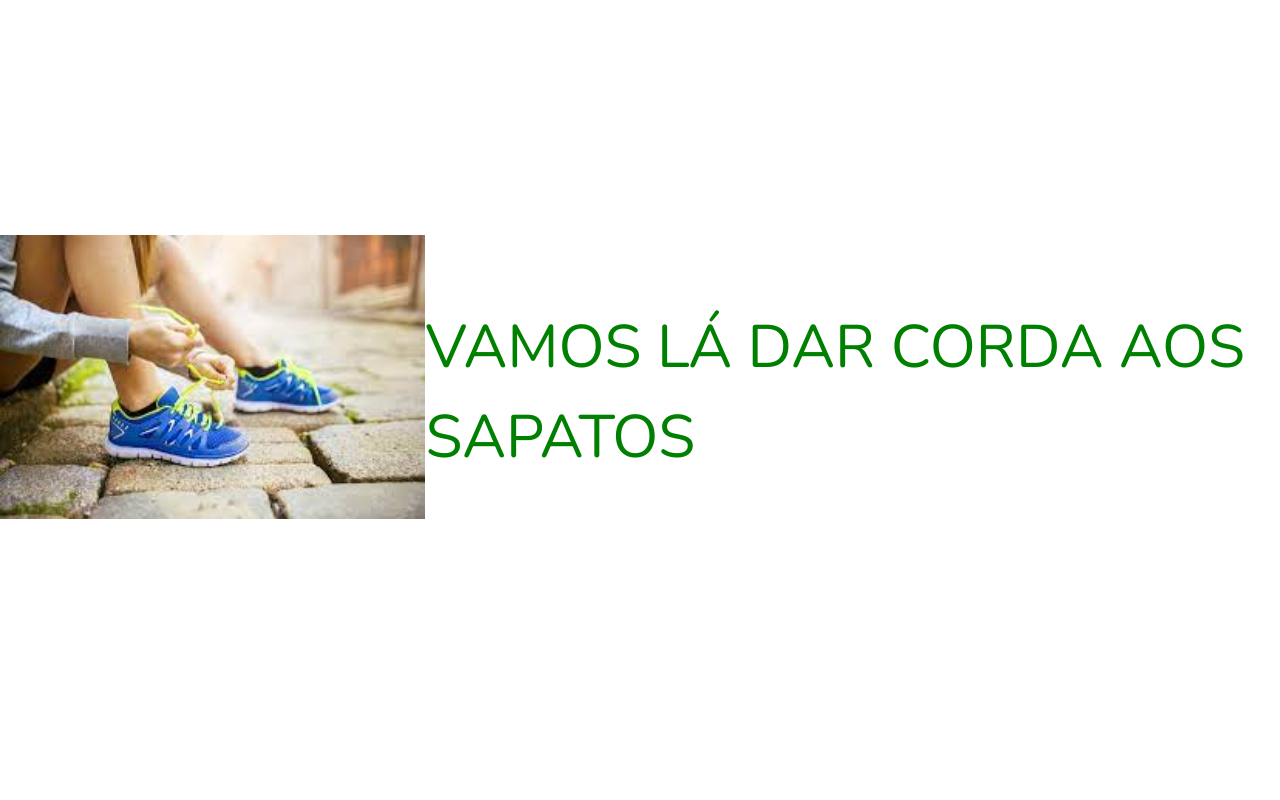
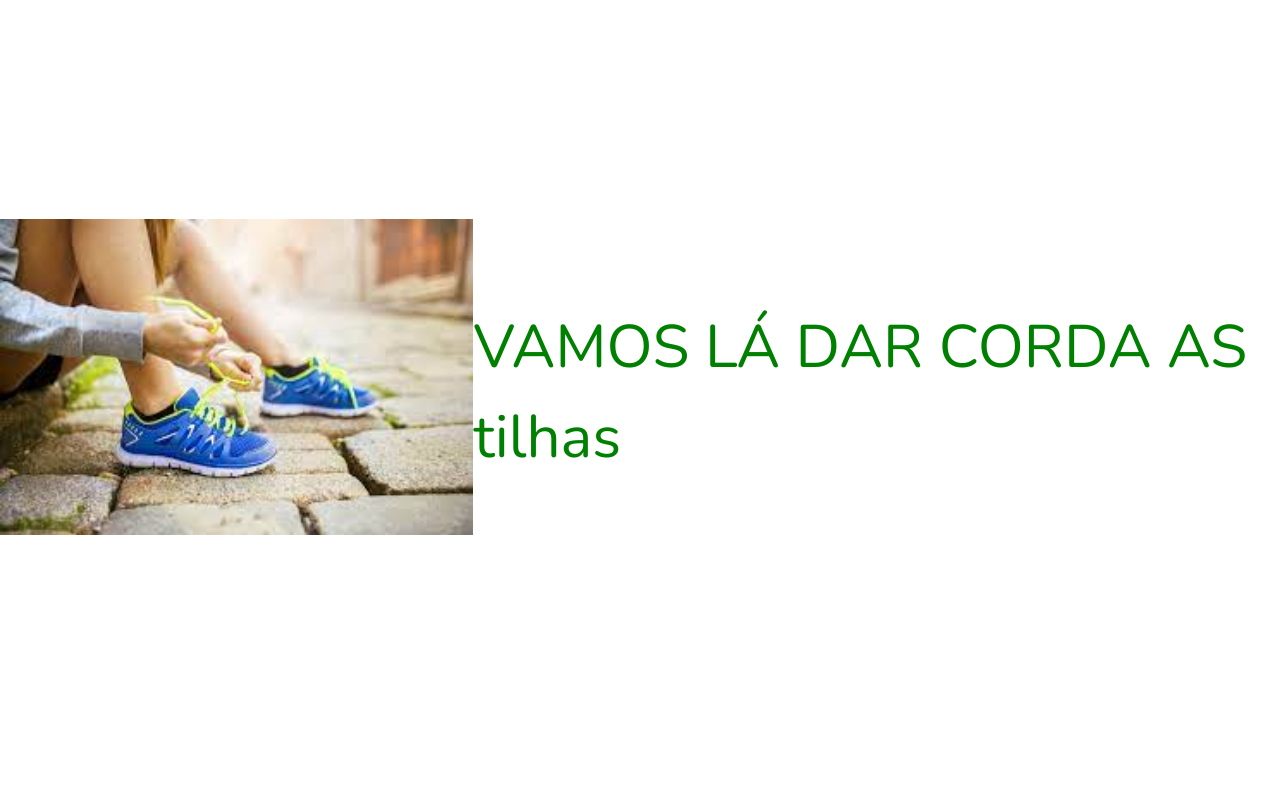
Before and after one commit to helviovn/Projeto_ER, a Laravel app: page / in a window 1280 px wide. Run offline with Laravel 8, Linux system fonts and the light colour scheme.

Commit message:
mudei de sapatos para tilhas

```diff
--- a/resources/views/welcome.blade.php
+++ b/resources/views/welcome.blade.php
@@ -28,7 +28,7 @@
             <img class="d-block mx-auto mb-4 img-fluid" src="img/sapata.jpg" alt="" style="margin-bottom: 30px !important; width: 550px" width="100">
 
 
-            VAMOS LÁ DAR CORDA AOS SAPATOS
+            VAMOS LÁ DAR CORDA AS tilhas
         </div>
     </body>
 </html>
```
Also changed, not shown: package-lock.json, 1 other file.
